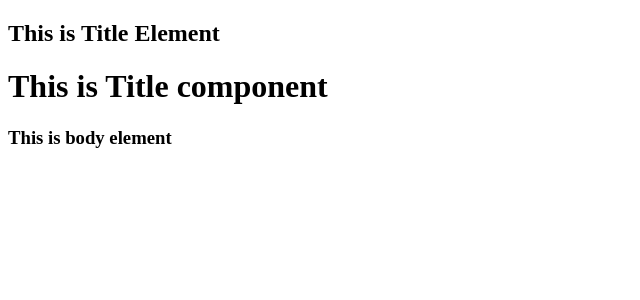
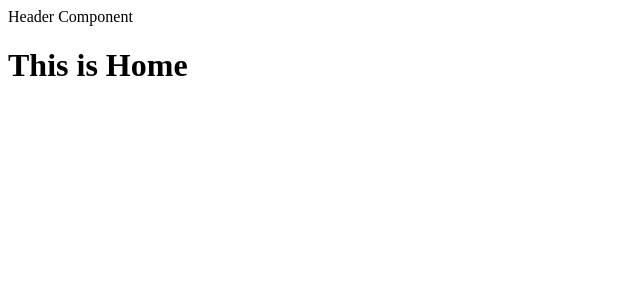
Before and after one commit to faithSabu/namaste-react, a React (Vite) app: page / in a window 1280 px wide. Shown: the top 300 px of the page, without its empty margins (0-640 px from the left). Built offline with nearby package versions, Linux system fonts and the light colour scheme.

Commit message:
basic folder structure

```diff
--- a/App.js
+++ /dev/null
@@ -1,30 +0,0 @@
-import React from "react";
-import ReactDOM from "react-dom/client";
-
-const TitleComponent = () => (
-  <h1 id="titleComponent">This is Title component</h1>
-);
-
-const bodyElement = <h3>This is body element</h3>;
-
-// How to use component (use angular brackets) and element (use curley brackets) in JSX.
-// How to use an element and component inside another element
-const titleElement = (
-  <div>
-    <h2 id="titleElement">This is Title Element</h2>
-    <TitleComponent />
-    {bodyElement}
-
-    {/* <TitleComponent /> & {TitleComponent()} => these are same; since functional component is
-    basically a js function. And we can use "{}" to execute js. So we can call a
-    function inside "{}".
-    So these are same:
-    1. <TitleComponent />
-    2. <TitleComponent></TitleComponent>
-    3. {TitleComponent()}
-    */}
-  </div>
-);
-
-const root = ReactDOM.createRoot(document.getElementById("root"));
-root.render(titleElement); // rendering an element
--- a/index.html
+++ b/index.html
@@ -9,6 +9,6 @@
   <body>
     <div id="root"></div>
 
-    <script type="module" src="./App.js"></script>
+    <script type="module" src="./src/App.js"></script>
   </body>
 </html>
--- /dev/null
+++ b/src/App.js
@@ -0,0 +1,13 @@
+import React from "react";
+import ReactDOM from "react-dom/client";
+import Home from "./components/Home";
+
+const App = () => {
+  return (
+    <div className="app">
+      <Home />
+    </div>
+  );
+};
+const root = ReactDOM.createRoot(document.getElementById("root"));
+root.render(<App />);
--- /dev/null
+++ b/src/components/Header.js
@@ -0,0 +1,7 @@
+import React from "react";
+
+function Header() {
+  return <div>Header Component</div>;
+}
+
+export default Header;
--- /dev/null
+++ b/src/components/Home.js
@@ -0,0 +1,13 @@
+import React from "react";
+import Header from "./Header";
+
+function Home() {
+  return (
+    <div>
+      <Header />
+      <h1>This is Home</h1>
+    </div>
+  );
+}
+
+export default Home;
--- /dev/null
+++ b/src/utils/constants.js
@@ -0,0 +1 @@
+// add constants here
```
